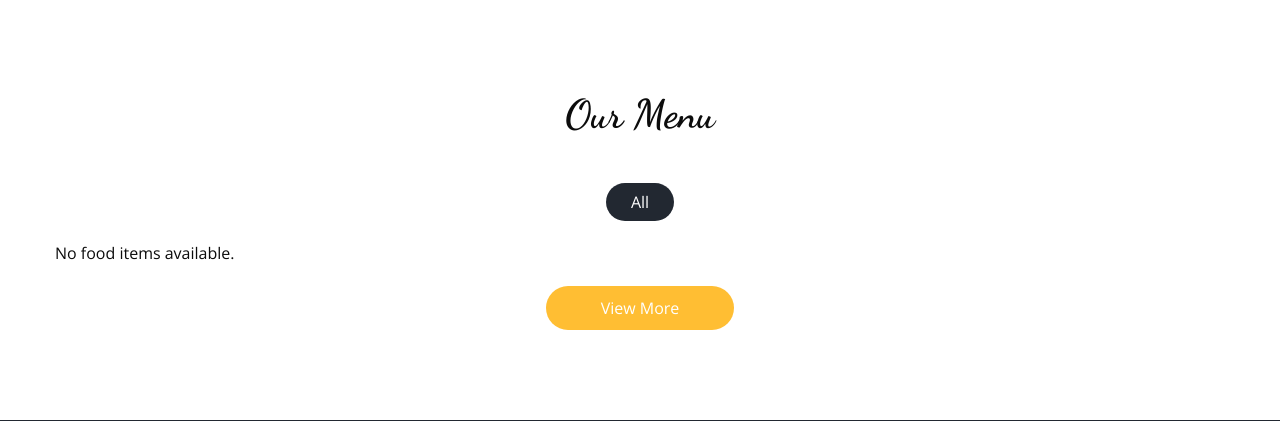
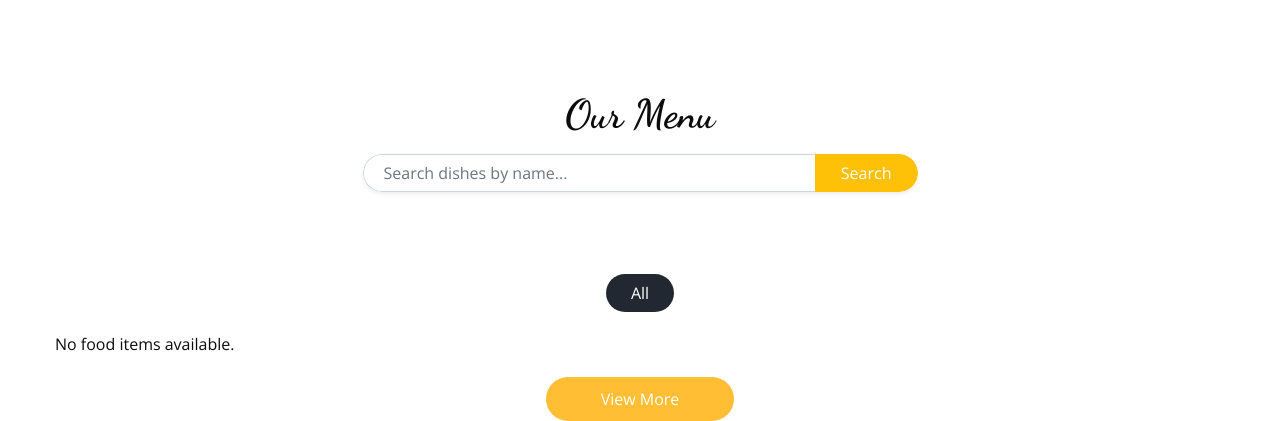
Before and after one commit to WeRyTery/DjangoWebsite, a Django app: page /NewStyle-restaurant//menu/ in a window 1280 px wide. Shown: the part 88-509 px from the top of the page. Run offline with Django 5.2, Linux system fonts and the light colour scheme; data that the repository does not hold is empty; some libraries are stand-ins or nearby versions.

Commit message:
added menu search

```diff
--- a/djangoWebsite/restaurantapp/static/js/custom.js
+++ b/djangoWebsite/restaurantapp/static/js/custom.js
@@ -10,23 +10,71 @@ getYear();
 
 // isotope js
 $(window).on('load', function () {
-    $('.filters_menu li').click(function () {
-        $('.filters_menu li').removeClass('active');
-        $(this).addClass('active');
-
-        var data = $(this).attr('data-filter');
-        $grid.isotope({
-            filter: data
-        })
-    });
-
     var $grid = $(".grid").isotope({
         itemSelector: ".all",
         percentPosition: false,
         masonry: {
             columnWidth: ".all"
         }
-    })
+    });
+
+    var currentCategory = '*';
+    var currentSearch = '';
+
+    // Apply both category and text filters
+    function applyFilters() {
+        $grid.isotope({
+            filter: function() {
+                var $this = $(this);
+
+                // Category check
+                var categoryMatch = currentCategory === '*' ? true : $this.is(currentCategory);
+
+                // Text check (searching inside h5)
+                var title = $this.find('h5').text().toLowerCase();
+                var searchMatch = currentSearch === '' ? true : title.indexOf(currentSearch) !== -1;
+
+                return categoryMatch && searchMatch;
+            }
+        });
+    }
+
+    // Category click
+    $('.filters_menu li').click(function () {
+        $('.filters_menu li').removeClass('active');
+        $(this).addClass('active');
+
+        currentCategory = $(this).attr('data-filter');
+        applyFilters();
+    });
+
+    // Search input trigger ('input' catches typing, pasting, clearing)
+    $('#searchInput').on('input', function() {
+        currentSearch = $(this).val().toLowerCase().trim();
+        applyFilters();
+
+        // Show/hide clear button
+        if (currentSearch.length > 0) {
+            $('#clearSearchBlock').fadeIn(200);
+        } else {
+            $('#clearSearchBlock').fadeOut(200);
+        }
+    });
+
+    // Prevent Enter key from refreshing the page
+    $('#searchInput').keypress(function(event) {
+        if (event.keyCode === 13) {
+            event.preventDefault();
+        }
+    });
+
+    // Clear search button
+    $('#clearBtn').click(function() {
+        $('#searchInput').val('');
+        currentSearch = '';
+        applyFilters();
+        $('#clearSearchBlock').fadeOut(200);
+    });
 });
 
 // nice select
--- a/djangoWebsite/restaurantapp/templates/menu.html
+++ b/djangoWebsite/restaurantapp/templates/menu.html
@@ -127,6 +127,29 @@
             <div class="container">
                 <div class="heading_container heading_center">
                     <h2>Our Menu</h2>
+                </div>
+
+                <div class="row justify-content-center mt-3 mb-0">
+                    <div class="col-md-6 text-center" style="min-height: 75px;">
+                        <div class="input-group shadow-sm" style="border-radius: 25px; overflow: hidden;">
+                            <input type="text"
+                                   id="searchInput"
+                                   class="form-control"
+                                   placeholder="Search dishes by name..."
+                                   style="border: 1px solid #ced4da; border-right: none; border-radius: 25px 0 0 25px; padding-left: 20px;">
+                            <div class="input-group-append">
+                                <button class="btn btn-warning"
+                                        type="button"
+                                        id="searchBtn"
+                                        style="color: white; border-radius: 0 25px 25px 0; padding: 0 25px;">
+                                    Search
+                                </button>
+                            </div>
+                        </div>
+                        <div class="mt-1" id="clearSearchBlock" style="display: none;">
+                            <a href="javascript:void(0);" id="clearBtn" class="text-secondary" style="font-size: 13px; text-decoration: underline;">Clear search results</a>
+                        </div>
+                    </div>
                 </div>
 
                 <ul class="filters_menu">
--- a/djangoWebsite/restaurantapp/views.py
+++ b/djangoWebsite/restaurantapp/views.py
@@ -8,11 +8,19 @@ def home(request):
 
 
 def menu(request):
+    query = request.GET.get('q', '')
+
     items = FoodItems.objects.all()
+
+    if query:
+        items = items.filter(Name__icontains=query)
+
     types = FoodItems.objects.values_list('Type', flat=True).distinct()
+
     return render(request, "menu.html", {
         "food_items": items,
-        "food_types": types
+        "food_types": types,
+        "search_query": query
     })
 
 
```
